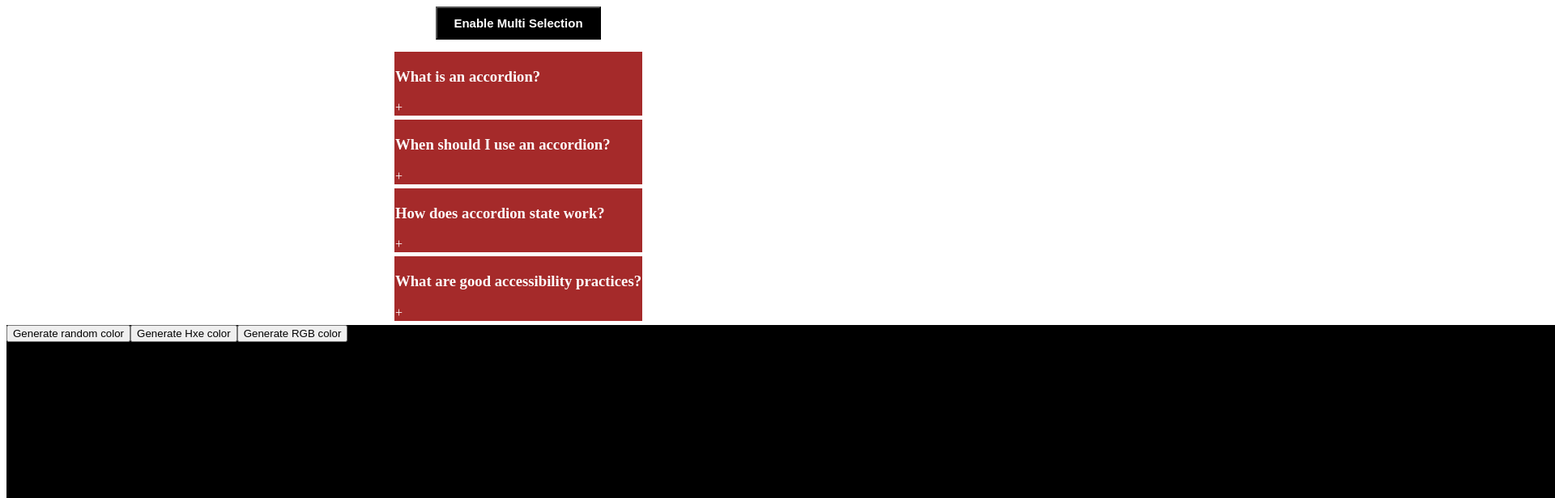
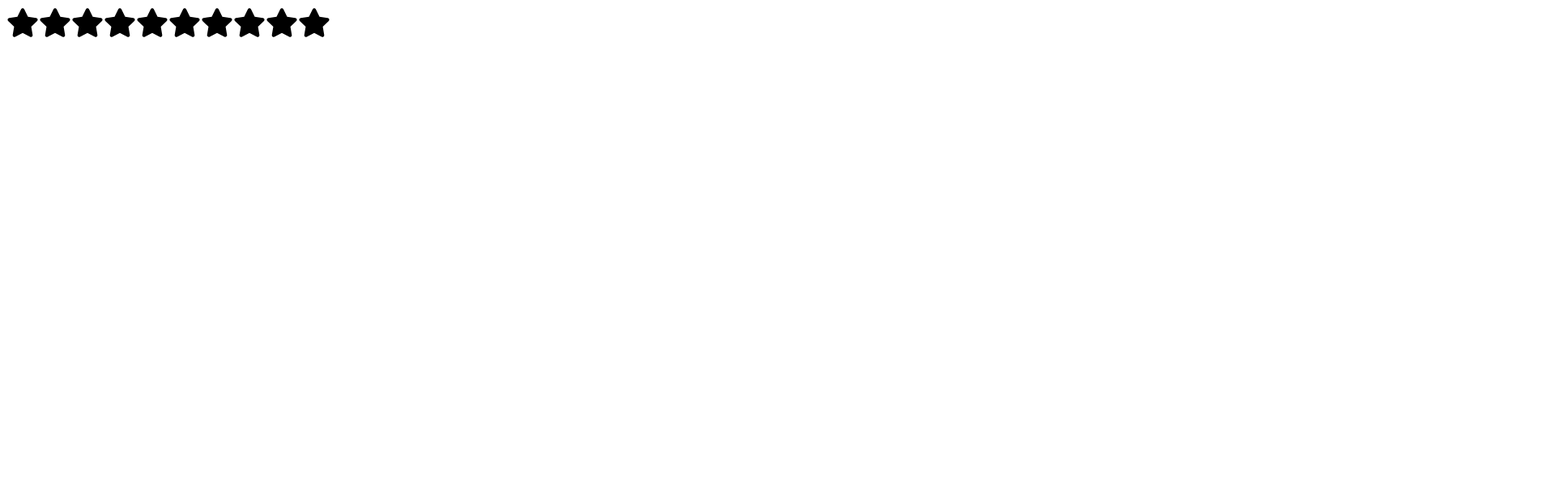
Before and after one commit to Nchonganyi-Ernesto/ReactL, a React (Vite) app: page / in a window 1280 px wide. Shown: the top 616 px of the page at 81% size, 1920 px wide, since content can reach past the window. Built offline with nearby package versions, Linux system fonts and the light colour scheme.

Commit message:
implemented star rating with hover ,click and mouseleave effect

```diff
--- a/package.json
+++ b/package.json
@@ -11,7 +11,8 @@
   },
   "dependencies": {
     "react": "^19.2.7",
-    "react-dom": "^19.2.7"
+    "react-dom": "^19.2.7",
+    "react-icons": "^5.7.0"
   },
   "devDependencies": {
     "@eslint/js": "^10.0.1",
--- a/src/App.jsx
+++ b/src/App.jsx
@@ -1,11 +1,13 @@
 import According from './components/According';
 import Randomcolor from './components/Randomcolor';
+import StarRating from './components/star-Rating';
 
 function App(){
     return (
         <div className='App'>
-         <According/>
-         <Randomcolor/>
+        { /*<According/>*/}
+        {/* <Randomcolor/>*/}
+         <StarRating noOfStars={10}/>
         </div>
 
 
--- /dev/null
+++ b/src/components/star-Rating/index.jsx
@@ -0,0 +1,41 @@
+import { useState } from "react";
+import {FaStar} from "react-icons/fa";
+import "./style.css";
+
+export default function StarRating({noOfStars=5}){
+    const [rating, setRating]= useState(0);
+    const [hover, setHover]= useState(0);
+
+    function handleClick(getCurrentIndex){
+        setRating(getCurrentIndex);
+
+    }
+
+    function handleMouseHover(getCurrentIndex){
+        setHover(getCurrentIndex);
+
+    }
+
+    function handleMouseLeave(){
+        setHover(rating);
+
+    }
+    return <div className="star-Rating">
+        {
+            [...Array(noOfStars)].map((_, index)=>{
+                index += 1;
+                return <FaStar
+                key={index}
+                className={index <= (hover || rating) ? 'active' : 'inactive'}
+                onClick={()=> handleClick(index)}
+                onMouseEnter={()=> handleMouseHover(index)}
+                onMouseLeave={()=> handleMouseLeave(index)}
+                size={40}
+                />
+
+
+            })
+        }
+
+    </div>
+}
--- /dev/null
+++ b/src/components/star-Rating/style.css
@@ -0,0 +1,6 @@
+.active {
+    color: yellow;
+}
+.inactive{
+    color: black;
+}
```
Also changed, not shown: 1 other file (tests, documents, lock files or other folders).
